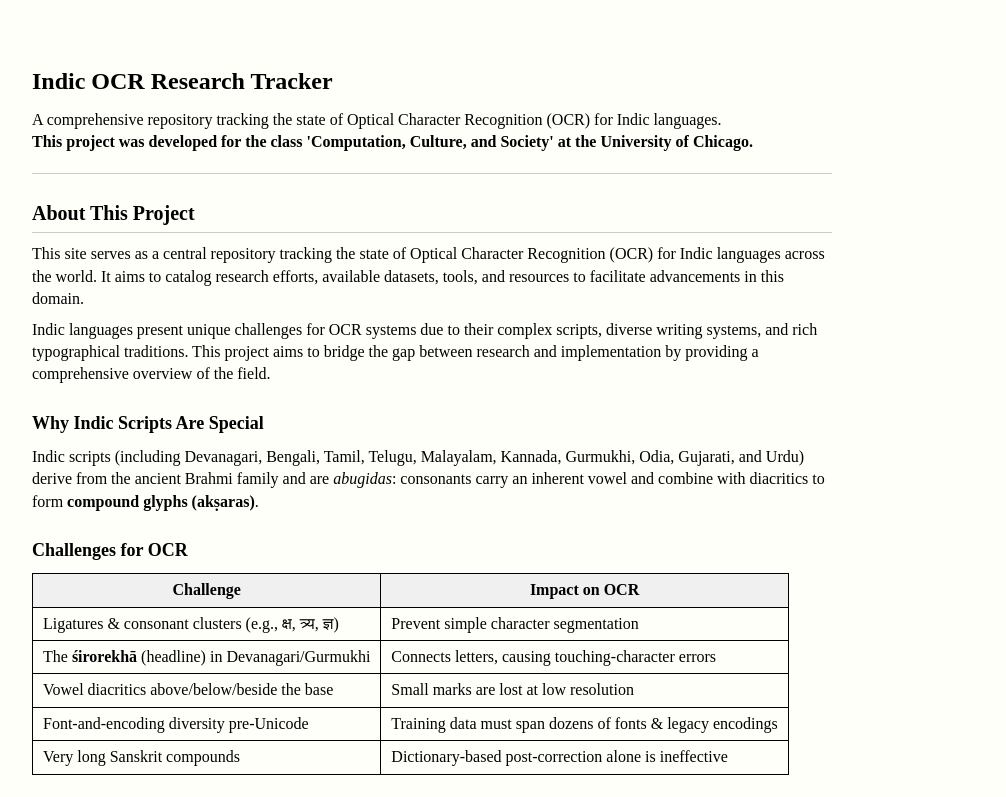
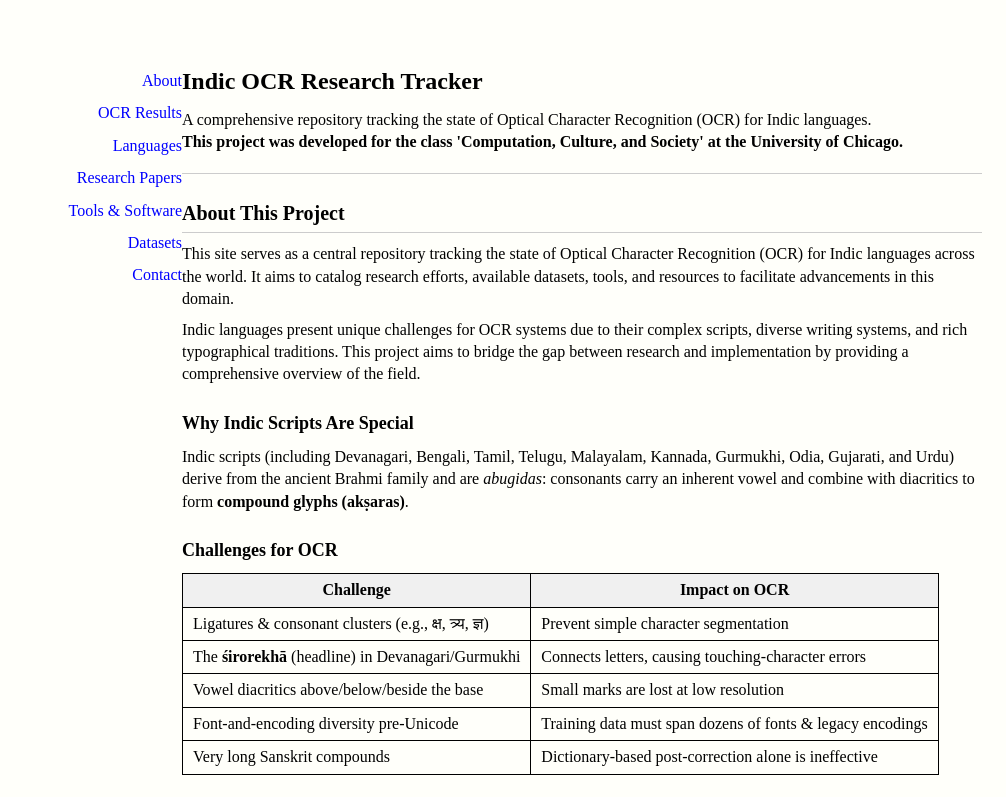
Before and after one commit to aadarwal/ocr.in, a plain HTML site: page index.html in a window 1280 px wide. Shown: the top 797 px of the page, without its empty margins (8-1014 px from the left). Drawn offline with Linux system fonts and the light colour scheme.

Commit message:
Add side navigation menu to restore website navigation

```diff
--- a/index.html
+++ b/index.html
@@ -109,6 +109,15 @@
 </head>
 <body>
     <div class="container">
+        <div class="side-nav">
+            <a href="#about">About</a>
+            <a href="#ocr-results">OCR Results</a>
+            <a href="#languages">Languages</a>
+            <a href="#papers">Research Papers</a>
+            <a href="#tools">Tools & Software</a>
+            <a href="#datasets">Datasets</a>
+            <a href="#contact">Contact</a>
+        </div>
         <div class="main-content">
             <h1>Indic OCR Research Tracker</h1>
             <p>A comprehensive repository tracking the state of Optical Character Recognition (OCR) for Indic languages. <br><b>This project was developed for the class 'Computation, Culture, and Society' at the University of Chicago.</b></p>
```
